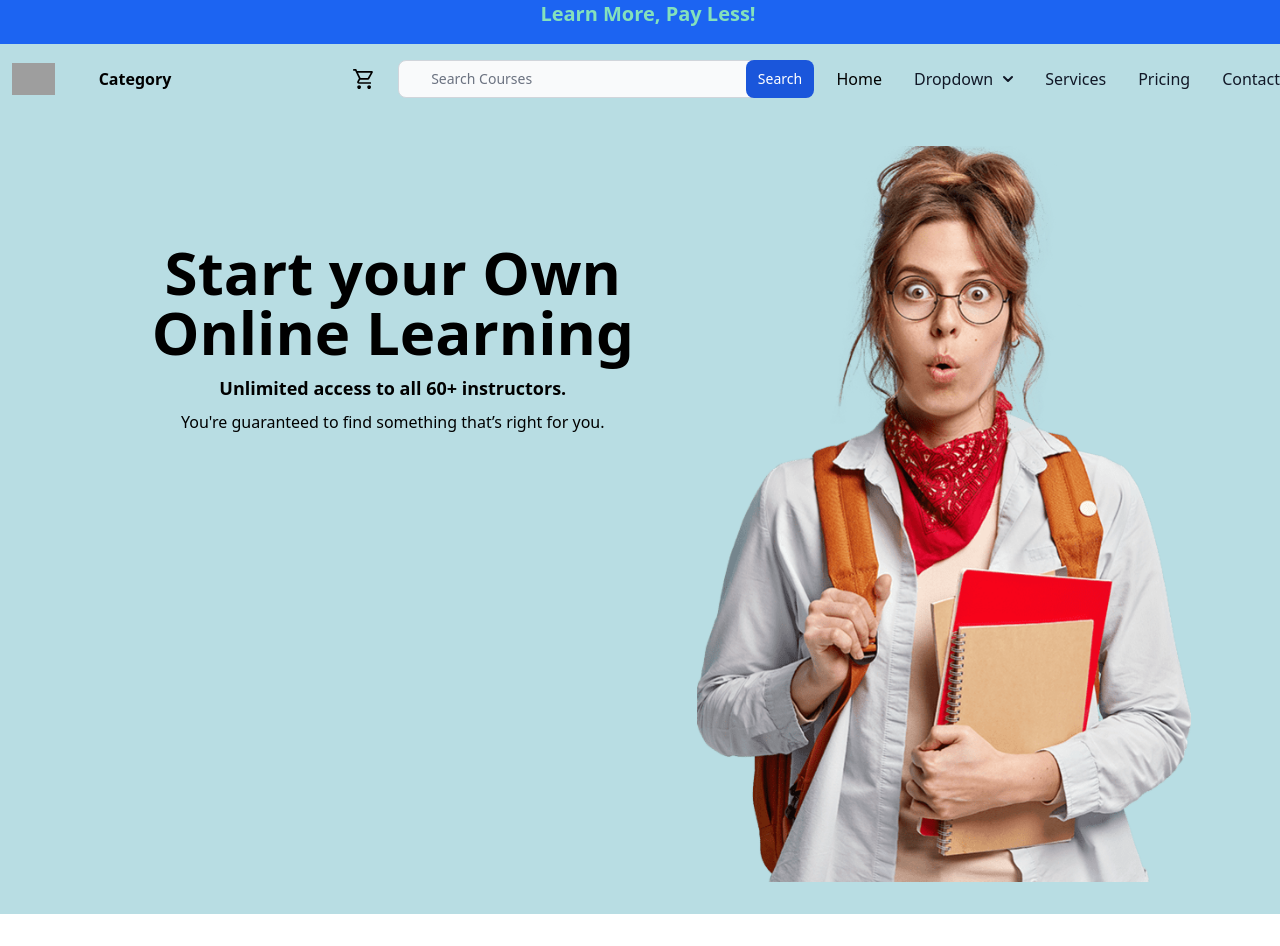
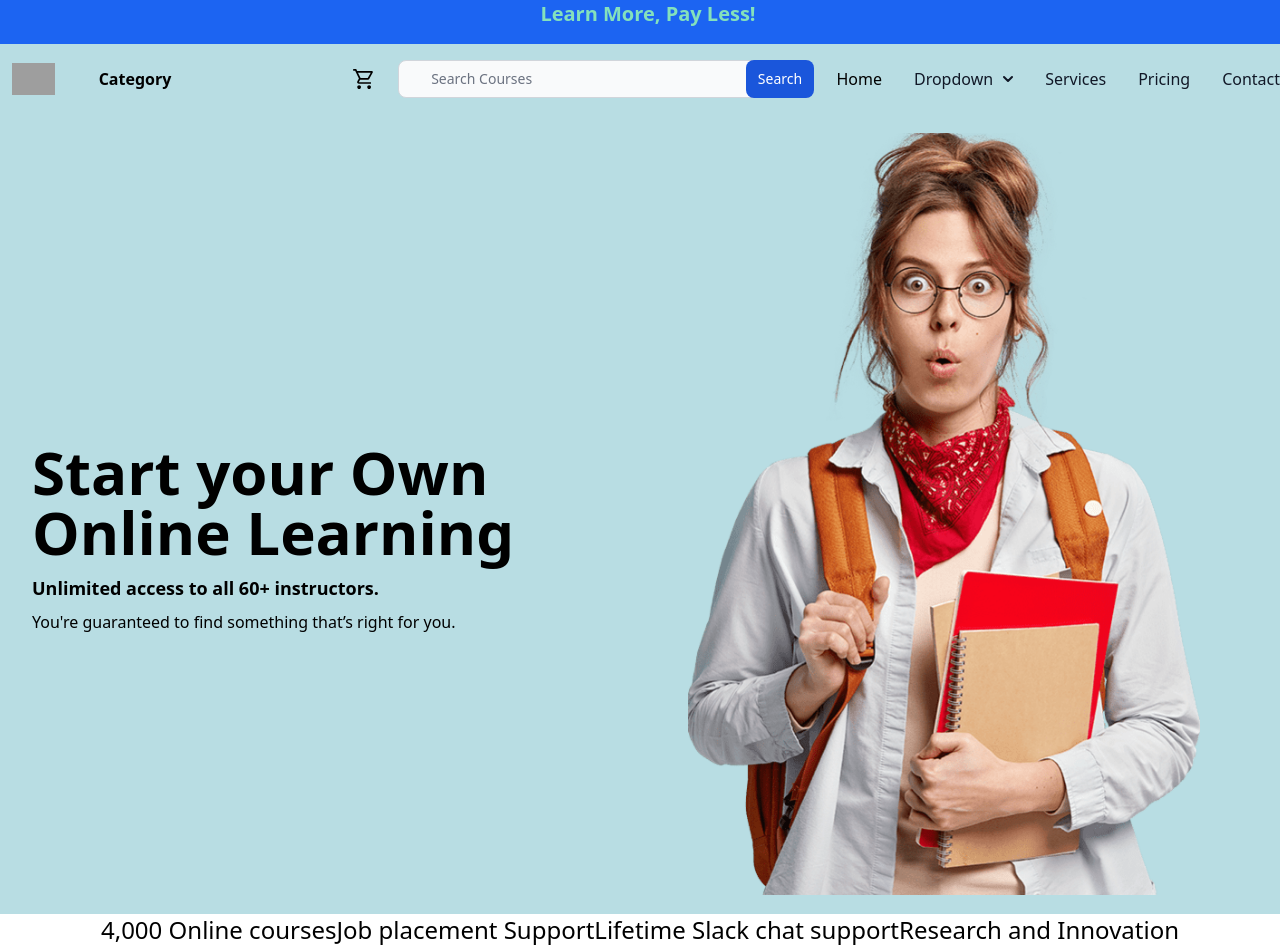
Before and after one commit to sivanesan1103/revamp_contest, a React (Vite) app: page / in a window 1280 px wide. Shown: the part 40-986 px from the top of the page. Before the commit the page ends 954 px from the top, so only its background shows below. Built offline with nearby package versions, Linux system fonts and the light colour scheme; grey boxes are pictures that could not be loaded.

Commit message:
Card Initialized

```diff
--- a/src/components/Body/Body.jsx
+++ b/src/components/Body/Body.jsx
@@ -1,21 +1,28 @@
 import Image from './girl.png'
 export const Body = () => {
     return (
-<div className='flex flex-col md:flex-row justify-center h-screen p-8 bg-[#B8DDE3]'>
-    <div className='mt-12 text-center md:w-1/2 md:mt-24'>
-        <p className='mb-3 text-4xl font-extrabold md:text-6xl'>Start your Own Online Learning</p>
-        <p className='mb-2 font-bold text-md md:text-lg'>Unlimited access to all 60+ instructors.</p>
-        <p className='text-sm md:text-base'>You're guaranteed to find something that’s right for you.</p>
+            <div className='flex flex-col md:flex-row justify-center items-center h-screen p-8 bg-[#B8DDE3]'>
+            {/* Text Section */}
+            <div className='text-center md:text-left md:w-1/2 lg:mt-12 md:mt-24'>
+            <p className='mb-3 text-4xl font-extrabold md:text-5xl lg:text-6xl'>
+                Start your Own Online Learning
+            </p>
+            <p className='mb-2 font-bold text-md md:text-lg'>
+                Unlimited access to all 60+ instructors.
+            </p>
+            <p className='text-sm md:text-base'>
+                You're guaranteed to find something that’s right for you.
+            </p>
             </div>
-    <div className='h-64 mt-5 md:h-full md:mt-0'>
+
+            {/* Image Section */}
+            <div className='flex justify-center items-center w-full md:w-1/2 mt-5 md:mt-0'>
             <img
                 src={Image}
                 alt="Cover"
-            className="object-contain w-full h-full"
+                className="object-contain w-full max-w-xs md:max-w-md lg:max-w-lg h-auto"
             />
             </div>
         </div>
-
-
     );
 };
--- /dev/null
+++ b/src/components/Card/card.jsx
@@ -0,0 +1,20 @@
+ function CardSection() {
+    return(
+        <div className="flex flex-wrap items-center justify-center text-2xl">
+            <div>
+                <p>4,000 Online courses</p>
+            </div>
+            <div>
+                <p>Job placement Support</p>
+            </div>
+            <div>
+                <p>Lifetime Slack chat support</p>
+            </div>
+            <div>
+                <p>Research and Innovation</p>
+            </div>
+        </div>
+    );
+ }
+
+ export default CardSection;
--- a/src/index.jsx
+++ b/src/index.jsx
@@ -5,6 +5,7 @@ import { Body } from "./components/Body/Body";
 import { ErrorPage } from "./components/Error/Error";
 import { OfferBanner } from "./components/OfferBanner/OfferBanner";
 import { Navbar } from "./components/NavBar/NavBar";
+import CardSection from "./components/Card/card";
 
 
 
@@ -20,6 +21,7 @@ const WrapperSection = () => {
                 <OfferBanner />
                 <Navbar/>
                 <Outlet />
+
                 {/* <FootSection /> */}
             </div>
 
@@ -52,6 +54,7 @@ const AppRouter = createBrowserRouter([
                     <>
 
                         <Body />
+                        <CardSection />
                     </>
                 ),
             },
```
Lines whose indentation alone changed are shown as unchanged.
